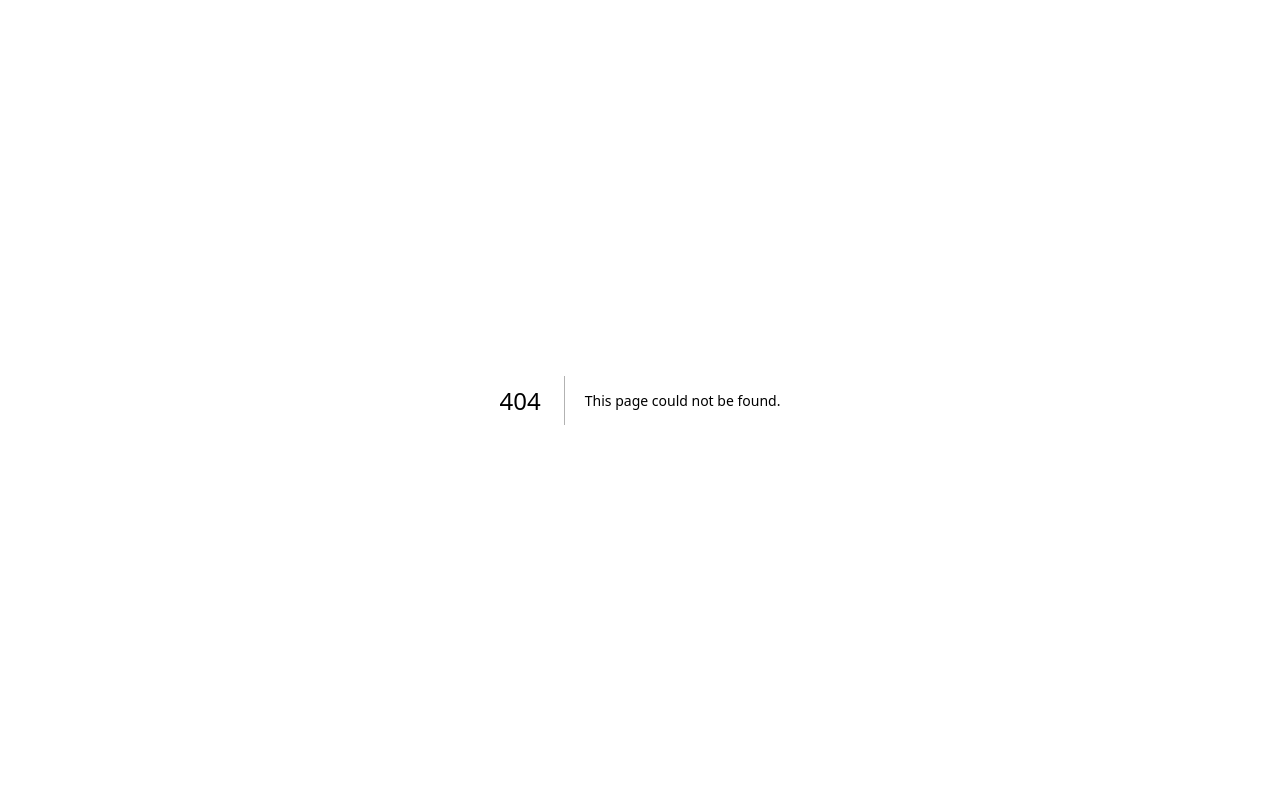
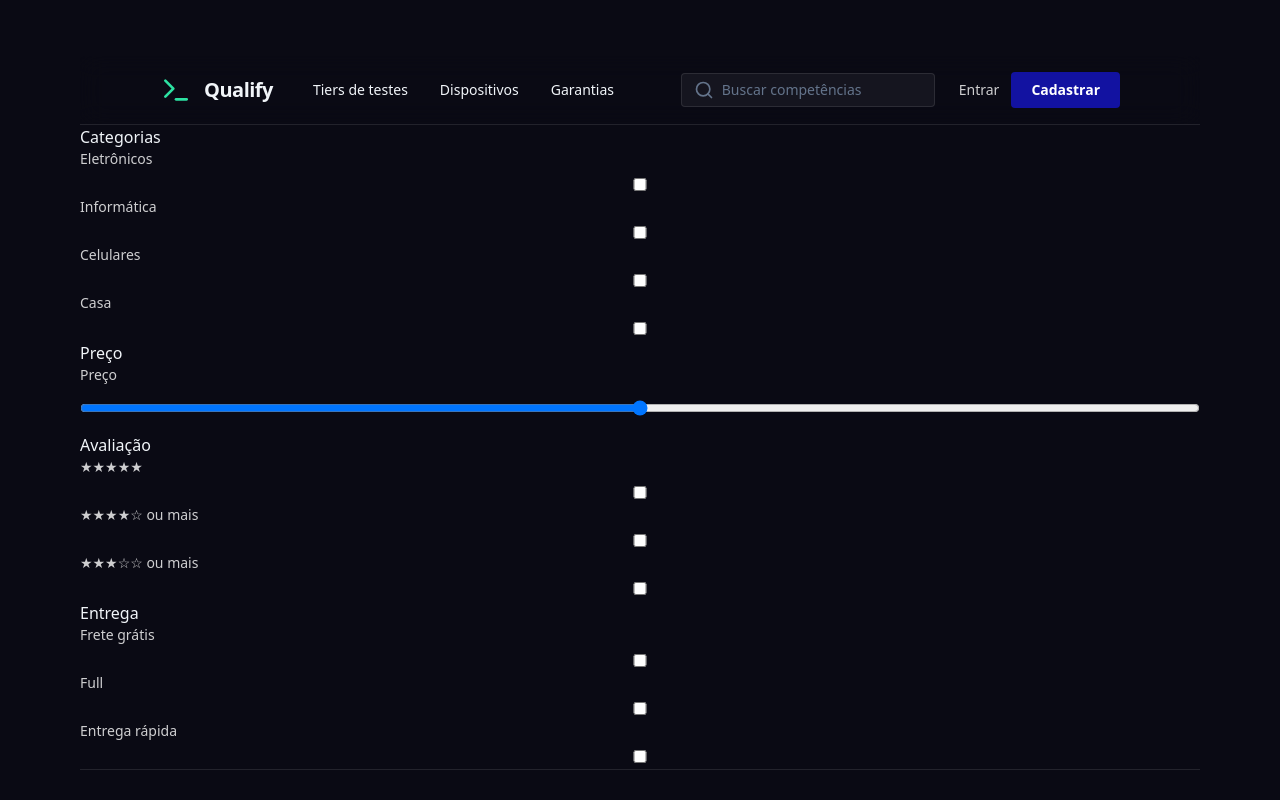
Before and after one commit to Itiro-P/Qualify, a Next.js app in the folder qualify-frontend/: page /customer/searchAnalyst in a window 1280 px wide. Before the commit this address had no page. Shown: the top 800 px of the page. Built offline with nearby package versions, Linux system fonts and the light colour scheme; no server answers.

Commit message:
commit-20260531-114243-20368

```diff
--- /dev/null
+++ b/qualify-frontend/app/customer/searchAnalyst/page.tsx
@@ -0,0 +1,14 @@
+"use client";
+
+import { Footer, Header } from "@/components";
+import { SearchAnalyst } from "@/components/customer/searchAnalyst";
+
+export default function Profile() {
+  return (
+    <section id="profile" className="px-6 md:px-20 py-14">
+      <Header />
+      <SearchAnalyst />
+      <Footer />
+    </section>
+  );
+}
--- a/qualify-frontend/components/customer/searchAnalyst/SearchAnalyst.tsx
+++ b/qualify-frontend/components/customer/searchAnalyst/SearchAnalyst.tsx
@@ -0,0 +1,37 @@
+"use client";
+
+import { Alert, FormInput } from "@/components/ui";
+import { Loading } from "@/components/ui/Loading";
+import { Analyst } from "@/types/services/analyst";
+import { useState } from "react";
+
+export function SearchAnalyst() {
+  const [loading, setLoading] = useState(false);
+  const [error, setError] = useState("");
+  const [analysts, setAnalysts] = useState<Analyst[]>([]);
+
+  return loading ? (
+    <Loading />
+  ) : (
+    <div>
+      {error && <Alert variant="error">{error}</Alert>}
+      <form>
+        <h3>Categorias</h3>
+        <FormInput label="Eletrônicos" type="checkbox" />
+        <FormInput label="Informática" type="checkbox" />
+        <FormInput label="Celulares" type="checkbox" />
+        <FormInput label="Casa" type="checkbox" />
+        <h3>Preço</h3>
+        <FormInput label="Preço" type="range" min="0" max="5000" value="2500" />
+        <h3>Avaliação</h3>
+        <FormInput label="★★★★★" type="checkbox" />
+        <FormInput label="★★★★☆ ou mais" type="checkbox" />
+        <FormInput label="★★★☆☆ ou mais" type="checkbox" />
+        <h3>Entrega</h3>
+        <FormInput label="Frete grátis" type="checkbox" />
+        <FormInput label="Full" type="checkbox" />
+        <FormInput label="Entrega rápida" type="checkbox" />
+      </form>
+    </div>
+  );
+}
--- a/qualify-frontend/components/customer/searchAnalyst/index.ts
+++ b/qualify-frontend/components/customer/searchAnalyst/index.ts
@@ -0,0 +1 @@
+export { SearchAnalyst } from "./SearchAnalyst";
```
